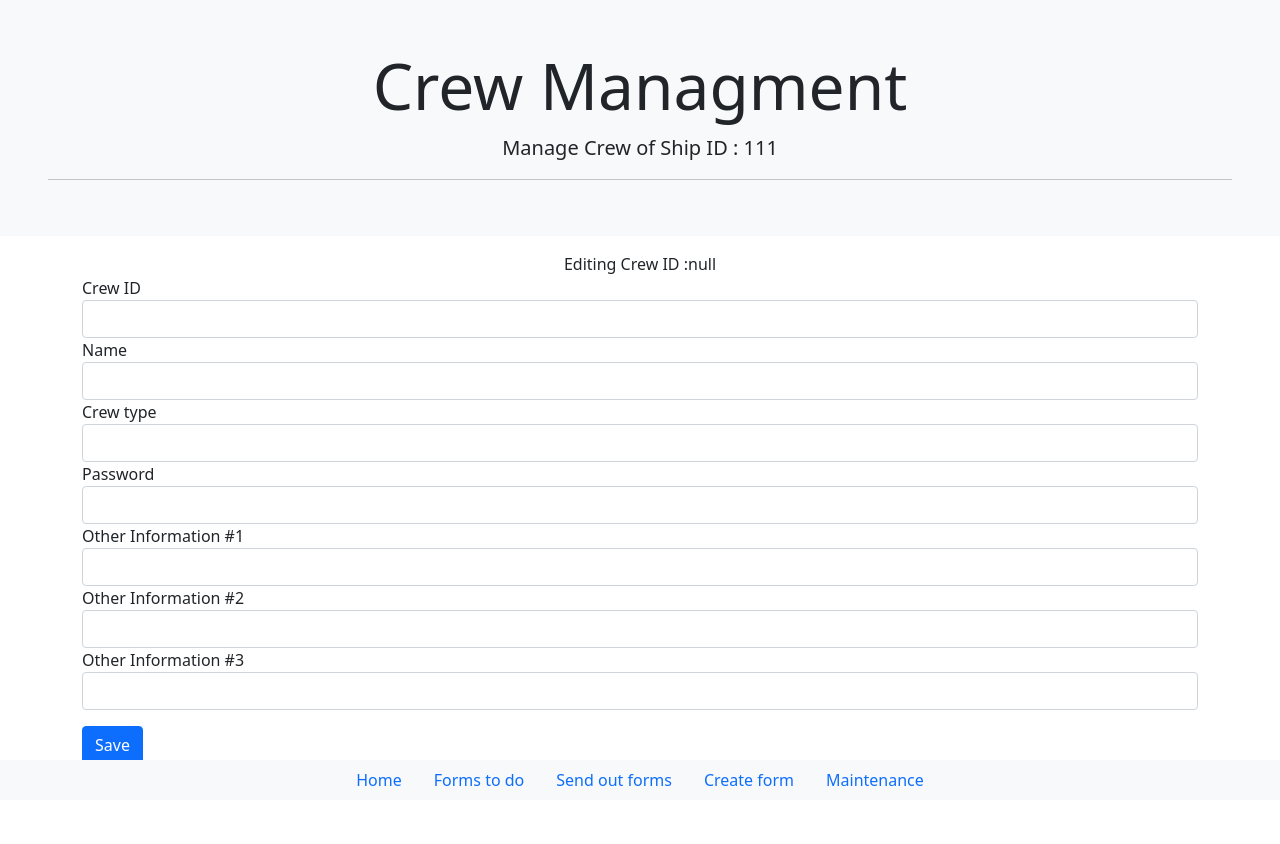
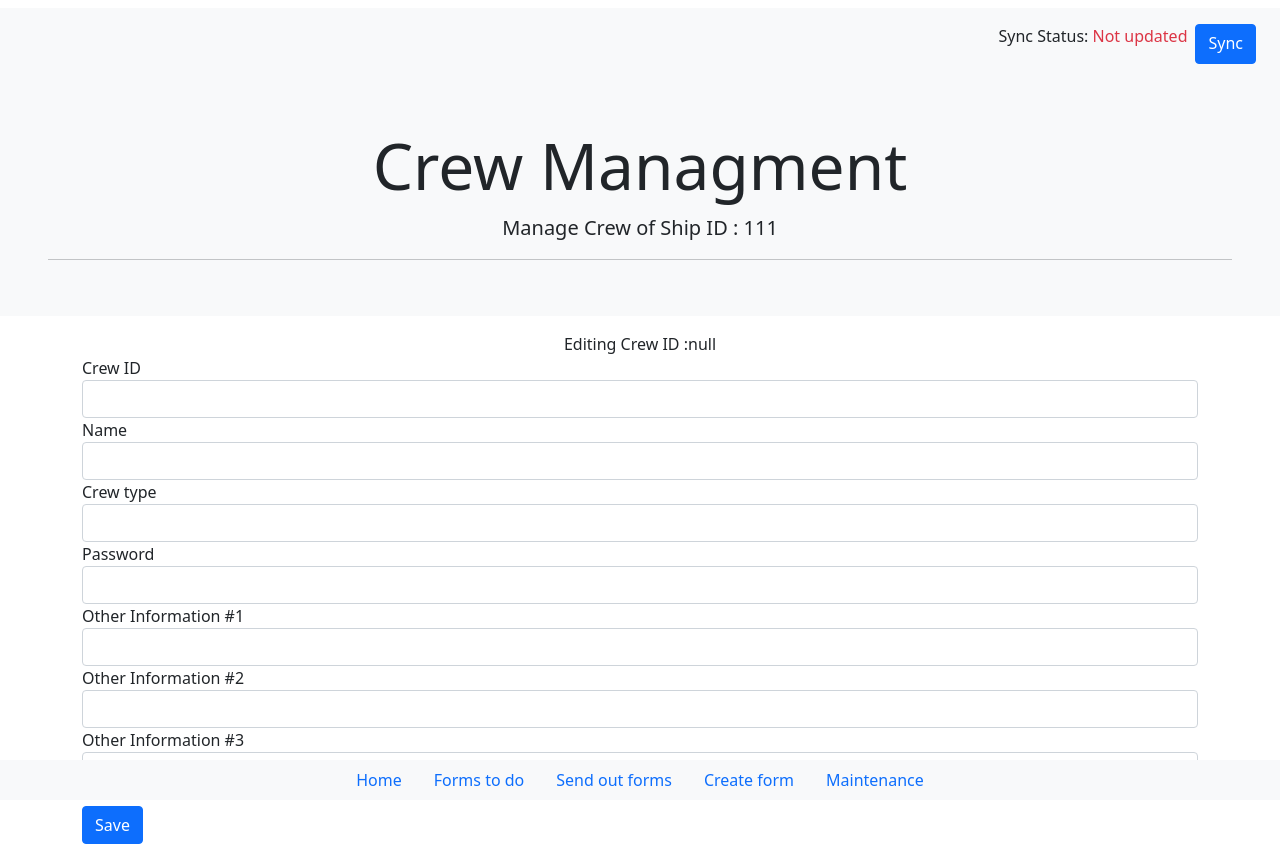
Before and after one commit to carleb/brandonhackathon, a plain HTML site: page views/crewManagamentEdit.html in a window 1280 px wide. Before the commit the page ends 800 px from the top, so only its background shows below. Drawn offline with nearby package versions, Linux system fonts and the light colour scheme.

Commit message:
new tmplate

```diff
--- a/views/crewManagamentEdit.html
+++ b/views/crewManagamentEdit.html
@@ -14,6 +14,11 @@
 </head>
 
 <body>
+    <nav class="nav justify-content-end  navbar-light bg-light mt-2 p-3">
+        <p>Sync Status: <span id='status' class='text-danger'>Not updated</span></p>
+        <a name="" id="" class="btn btn-primary mx-2" onclick='sync()' href="#" role="button">Sync</a>
+        <div id='loader' class='loader' style='display:none'></div>
+    </nav>
     <div class="p-5 bg-light text-center">
         <h1 class="display-3">Crew Managment</h1>
         <p class="lead">Manage Crew of Ship ID : 111</p>
@@ -127,5 +132,34 @@
     // document.getElementById('nameInput').value = currentUserData[0]
     document.getElementById('idInput').value = c
 
+    function sync (){
+            loader = document.querySelector('#loader');
+            console.log(status);
+
+            loader.style.display = "";
+            window.setTimeout(function(){
+                window.sessionStorage.sync = true
+                document.getElementById('status').innerHTML = "Up to date";
+                document.getElementById('status').className ="text-success";
+                document.querySelector('#loader').style.display = "none";
+            },3000)
+        }
+
+        function checkIfSync(){
+            console.log("Sync")
+            console.log(window.sessionStorage.sync)
+            if(window.sessionStorage.sync=== undefined){
+                console.log("notSync")
+            }else{
+                if(window.sessionStorage.sync){
+                    document.getElementById('status').innerHTML = "Up to date";
+                    document.getElementById('status').className ="text-success";
+                    document.querySelector('#loader').style.display = "none";
+                }
+
+            }
+        }
+        checkIfSync()
+
 </script>
 </html>
```
Also changed, not shown: views/crewManagement.html (+34 -0 lines), views/home.html (+17 -0 lines), views/template.html (+16 -0 lines).
